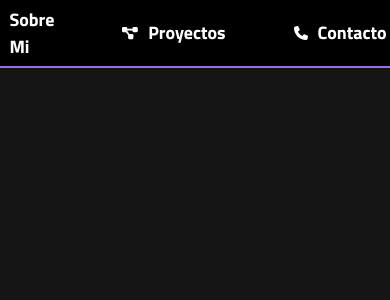
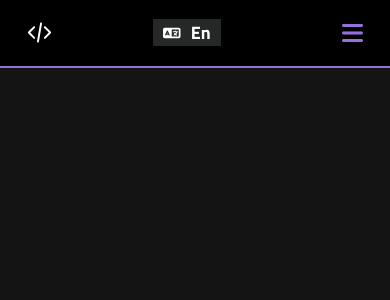
Before and after one commit to santiclfriedrich/portfolio, a Next.js app: page /components/navbar in a window 390 px wide. Shown: the top 300 px of the page. Built offline with nearby package versions, Linux system fonts and the light colour scheme.

Commit message:
nav responsive

```diff
--- /dev/null
+++ b/src/app/components/navbar/burguer/burguer.css
@@ -0,0 +1,52 @@
+/* En tu archivo burger.css */
+
+/* Estilos para el botón de la hamburguesa */
+.burger-menu {
+    display: none; /* Ocultar el botón en pantallas grandes */
+    cursor: pointer;
+}
+
+/* Estilos para los íconos de la hamburguesa */
+.burger-icon {
+    font-size: 24px; /* Tamaño del ícono */
+    color: rgba(147, 112, 219, 1); /* Color del ícono */
+}
+
+/* Estilos para la lista de enlaces en el "burger menu" */
+.burger-menu-links {
+    list-style: none;
+    padding: 0;
+    background-color: rgba(0, 0, 0, 0.96);/* Color de fondo para la lista de enlaces */
+    box-shadow: 0px 0px 10px rgba(0, 0, 0, 0.1); /* Sombra para la lista de enlaces */
+    border-radius: 8px; /* Bordes redondeados */
+    overflow: hidden; /* Evita que el contenido se desborde */
+    max-height: 0; /* Oculta la lista inicialmente */
+    transition: max-height 0.3s ease-in-out;
+    position: absolute; /* Asegura que la lista se posicione correctamente */
+    top: 100%; /* Coloca la lista justo debajo del icono de la hamburguesa */
+    left: 0; /* Alinea la lista con el borde izquierdo del icono de la hamburguesa */
+    width: 100%; /* Ajusta el ancho para que coincida con el contenedor */
+    z-index: 99;
+}
+
+.burger-menu-links li {
+    padding: 10px;
+    text-align: center;
+    cursor: pointer;
+    border-bottom: 1px solid #ddd; /* Línea divisoria entre elementos */
+    color: white;
+}
+
+/* Estilos para animar el despliegue del menú */
+.burger-menu-links.active {
+    max-height: 500px; /* Altura máxima cuando está activo */
+}
+
+
+/* Media query para mostrar el botón de la hamburguesa en dispositivos móviles */
+@media (max-width: 820px) {
+    .burger-menu {
+        display: flex; /* Mostrar el botón en dispositivos móviles */
+    }
+
+}
--- /dev/null
+++ b/src/app/components/navbar/burguer/burguer.jsx
@@ -0,0 +1,32 @@
+"use client"
+import './burguer.css'
+// En tu archivo BurgerMenu.js
+
+import React from 'react';
+import { FontAwesomeIcon } from '@fortawesome/react-fontawesome';
+import { faBars, faTimes } from '@fortawesome/free-solid-svg-icons';
+
+const BurgerMenu = ({ isOpen, toggleMenu, scrollToSection }) => {
+    return (
+        <div className="burger-menu" onClick={toggleMenu}>
+            <FontAwesomeIcon icon={isOpen ? faTimes : faBars} className='burger-icon' />
+            <ul className={`burger-menu-links ${isOpen ? 'active' : ''}`}>
+                <li onClick={() => scrollToSection('introduction-page')}>
+                    Inicio
+                </li>
+                <li onClick={() => scrollToSection('about-page')}>
+                    Sobre Mi
+                </li>
+                <li onClick={() => scrollToSection('projects-page')}>
+                    Proyectos
+                </li>
+                <li onClick={() => scrollToSection('contact-page')}>
+                    Contacto
+                </li>
+            </ul>
+        </div>
+    );
+}
+
+
+export default BurgerMenu;
--- a/src/app/components/navbar/navbar.css
+++ b/src/app/components/navbar/navbar.css
@@ -69,3 +69,41 @@
 .nav-item span{
   margin-left: 10px;
 }
+
+.left-icons-mobile{
+  display: none;
+}
+
+
+@media (max-width: 820px) {
+
+  .nav-container{
+    display: flex;
+    justify-content: space-around;
+  }
+
+  .left-icons-mobile {
+    font-size: 25px;
+    display: flex;
+    align-items: start;
+    /* Empuja el icono hacia la izquierda */
+}
+
+  .nav-links-items{
+    display: none;
+  }
+
+  /* Mostrar la lista de enlaces en dispositivos móviles */
+  .burger-menu-links {
+      display: flex;
+      flex-direction: column;
+      align-items: center;
+      position: fixed;
+      top: 60px; /* Ajusta según la altura de tu barra de navegación */
+      color: white;
+      width: 100%;
+      box-shadow: 0px 0px 10px rgba(0, 0, 0, 0.1); /* Sombra para la lista de enlaces */
+      padding: 20px;
+      z-index: 1000;
+  }
+}
--- a/src/app/components/navbar/page.jsx
+++ b/src/app/components/navbar/page.jsx
@@ -1,13 +1,23 @@
 "use client"
 import './navbar.css'
+import { useState } from 'react';
 import { FontAwesomeIcon } from '@fortawesome/react-fontawesome';
 import { faDiagramProject, faHome, faLanguage, faPhone } from '@fortawesome/free-solid-svg-icons';
 import { faAddressCard } from '@fortawesome/free-regular-svg-icons';
+import { faBars, faTimes } from '@fortawesome/free-solid-svg-icons';
+import BurgerMenu from './burguer/burguer';
+import { HiMiniCodeBracket } from "react-icons/hi2";
 import { useStoreLanguage } from '@/app/zustand';
+
 
 const Navbar = () => {
 
     const { changeCurrentLanguage, currentLanguage } = useStoreLanguage();
+    const [isOpen, setIsOpen] = useState(false);
+
+    const toggleMenu = () => {
+        setIsOpen(!isOpen);
+    };
 
     const fnChangeCurrentLanguage = () => {
         changeCurrentLanguage()
@@ -34,9 +44,15 @@ const Navbar = () => {
 
 
         <nav className='navbar'>
+
             <div className='nav-container'>
 
-                <ul>
+            <div className="left-icons-mobile">
+                <HiMiniCodeBracket className='icon-left' />
+            </div>
+
+
+                <ul className='nav-links-items'>
                     <li onClick={() => scrollToSection('introduction-page') }>
                         <div className='nav-item' >
                             <FontAwesomeIcon icon={faHome} className='icon-home' />
@@ -46,7 +62,7 @@ const Navbar = () => {
                     </li>
                 </ul>
 
-                <ul>
+                <ul className='nav-links-items'>
                     <li onClick={() => scrollToSection('about-page') }>
                         <div className='nav-item' >
                             <FontAwesomeIcon icon={faAddressCard} className='icon-aboutme' />
@@ -56,7 +72,7 @@ const Navbar = () => {
                     </li>
                 </ul>
 
-                <ul>
+                <ul className='nav-links-items'>
                     <li onClick={() => scrollToSection('projects-page') }>
                     <div className='nav-item' >
                         <FontAwesomeIcon icon={faDiagramProject} className='icon-projects' />
@@ -65,7 +81,7 @@ const Navbar = () => {
                     </li>
                 </ul>
 
-                <ul>
+                <ul className='nav-links-items'>
                     <li onClick={() => scrollToSection('contact-page') }>
                         <div className='nav-item' >
                             <FontAwesomeIcon icon={faPhone} className='icon-contact' />
@@ -90,6 +106,9 @@ const Navbar = () => {
                     </li>
                 </ul>
 
+                <div className='burger-menu-container'> {/* Agrega un contenedor para el menú de hamburguesas */}
+                    <BurgerMenu isOpen={isOpen} toggleMenu={toggleMenu} scrollToSection={scrollToSection} />
+                </div>
 
 
                 </div>
```
